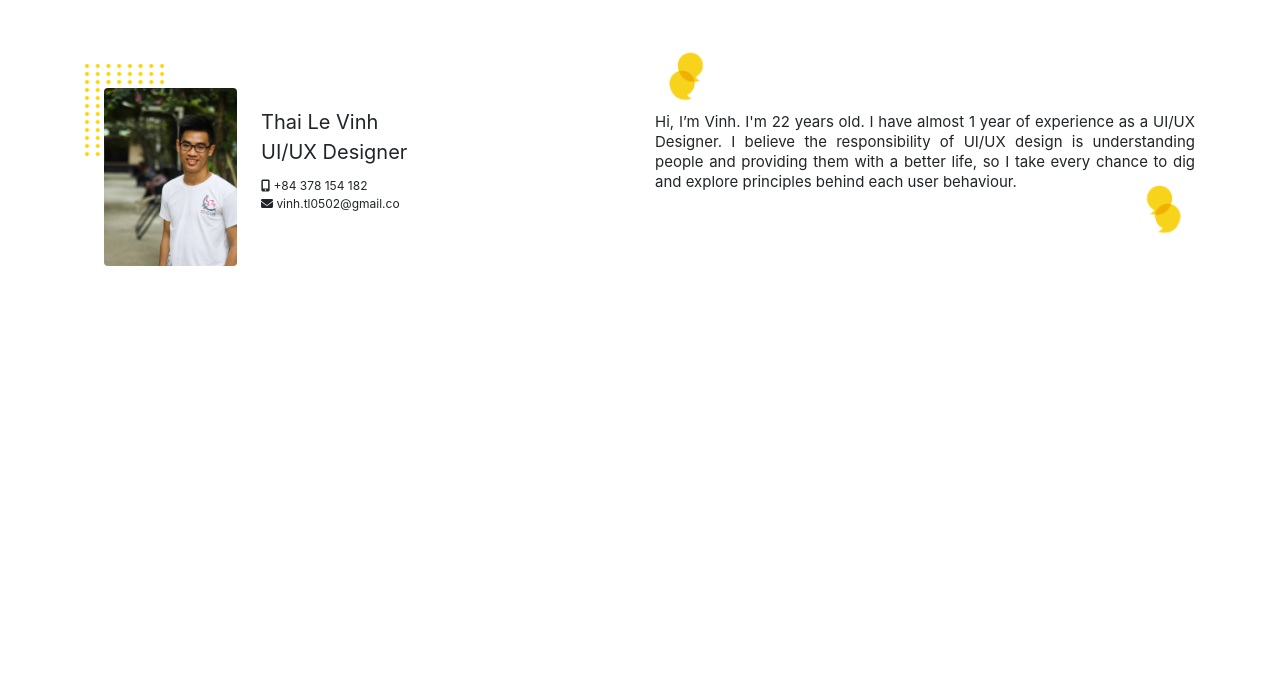
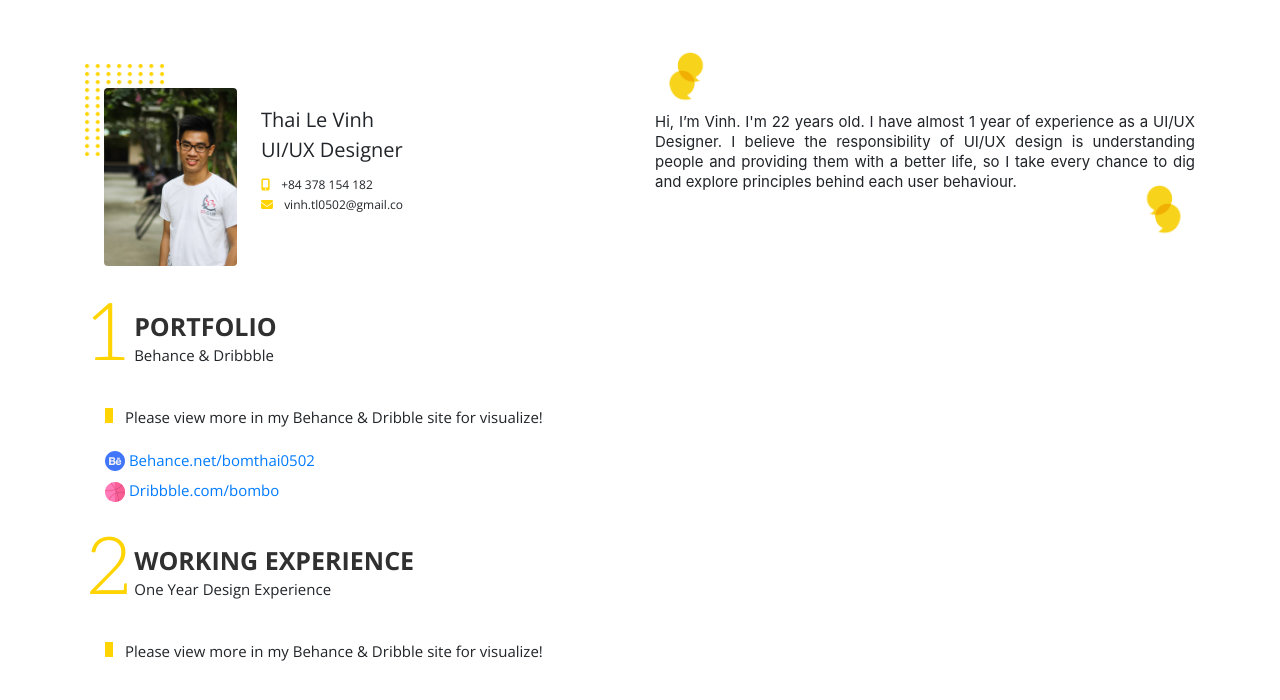
Before and after one commit to vinhtl0502/vinhtl0502.github.io, a plain HTML site: page index.html in a window 1280 px wide. Drawn offline with nearby package versions, Linux system fonts and the light colour scheme.

Commit message:
update CV

```diff
--- a/CV/css/base.css
+++ b/CV/css/base.css
@@ -1,7 +1,6 @@
 html {
   box-sizing: border-box;
   font-size: 62.5%;
-  font-family: "Open Sans", sans-serif;
 }
 
 *,
--- a/CV/css/styles.css
+++ b/CV/css/styles.css
@@ -1,7 +1,7 @@
 /* profile */
 .profile {
   margin-top: 64px;
-  margin-bottom: 5rem;
+  margin-bottom: 1rem;
   display: flex;
   align-items: center;
 }
@@ -10,7 +10,6 @@
   width: 152px;
   height: 202px;
   position: relative;
-  display: inline-block;
 }
 
 .avatar_bg {
@@ -27,6 +26,7 @@
   width: 133px;
   height: 178px;
   border-radius: 4px;
+  border: 0px;
   background-image: url(/CV/img/avatar.png);
   background-size: contain;
   position: absolute;
@@ -42,22 +42,29 @@
 }
 .profile_infor > .profile_name {
   font-style: normal;
-  font-weight: normal;
+  font-weight: 500;
   font-size: 2rem;
+  font-family: "Open Sans", sans-serif;
   list-style: none;
   padding: 0;
 }
 
 .profile_infor > .profile_contact {
   font-style: normal;
-  font-weight: normal;
+  font-weight: 300;
   font-size: 1.2rem;
+  font-family: "Open Sans", sans-serif;
   list-style: none;
   padding: 0;
 }
 
+.profile_infor > .profile_contact > li > i {
+  margin-right: 8px;
+  padding: 4px 0 4px 0;
+  color: #ffd400;
+}
+
 /* bio */
-
 .bio {
   margin-top: 50px;
   position: relative;
@@ -74,8 +81,8 @@
   margin-bottom: 8px;
   font-style: normal;
   font-weight: normal;
-  font-size: 15px;
-  line-height: 20px;
+  font-size: 1.5rem;
+  line-height: 2rem;
   text-align: justify;
 }
 
@@ -87,3 +94,127 @@
   height: 54px;
   object-fit: contain;
 }
+
+/* portfolio */
+.portfolio_title {
+  display: flex;
+}
+
+.portfolio_title--number {
+  font-family: Aleo;
+  font-style: normal;
+  font-weight: 300;
+  font-size: 8rem;
+  color: #ffd400;
+  margin: auto 0;
+}
+
+.portfolio_title--text {
+  background-color: #fff;
+  padding-left: 0.6rem;
+  padding-right: 0.8rem;
+  margin: 3.5rem 0 auto -0.4em;
+}
+
+.portfolio_title--text > h1 {
+  font-family: "Open Sans", sans-serif;
+  font-style: normal;
+  font-weight: bold;
+  font-size: 2.5rem;
+  color: #303030;
+}
+
+.portfolio_title--text > h2 {
+  font-family: "Open Sans", sans-serif;
+  font-style: normal;
+  font-weight: 300;
+  font-size: 1.5rem;
+}
+
+.portfolio_content {
+  margin-top: 1rem;
+  margin-left: 2rem;
+}
+
+.portfolio_content > p:before {
+  content: "";
+  display: inline-block;
+  width: 0.8rem;
+  height: 1.5rem;
+  background-color: #ffd400;
+  margin-right: 0.8rem;
+}
+
+.portfolio_content > p {
+  font-family: "Open Sans", sans-serif;
+  font-style: normal;
+  font-weight: normal;
+  font-size: 1.5rem;
+  margin-bottom: 2rem;
+}
+
+.portfoloio_content--link {
+  font-family: "Open Sans", sans-serif;
+  font-style: normal;
+  font-weight: normal;
+  font-size: 1.5rem;
+  margin-bottom: 0.8rem;
+}
+
+/* WORKING */
+.working_title {
+  display: flex;
+}
+
+.working_title--number {
+  font-family: Aleo;
+  font-style: normal;
+  font-weight: 300;
+  font-size: 8rem;
+  color: #ffd400;
+  margin: auto 0;
+}
+
+.working_title--text {
+  background-color: #fff;
+  padding-left: 0.6rem;
+  padding-right: 0.8rem;
+  margin: 3.5rem 0 auto -0.4em;
+}
+
+.working_title--text > h1 {
+  font-family: "Open Sans", sans-serif;
+  font-style: normal;
+  font-weight: bold;
+  font-size: 2.5rem;
+  color: #303030;
+}
+
+.working_title--text > h2 {
+  font-family: "Open Sans", sans-serif;
+  font-style: normal;
+  font-weight: 300;
+  font-size: 1.5rem;
+}
+
+.working_content {
+  margin-top: 1rem;
+  margin-left: 2rem;
+}
+
+.working_content > p:before {
+  content: "";
+  display: inline-block;
+  width: 0.8rem;
+  height: 1.5rem;
+  background-color: #ffd400;
+  margin-right: 0.8rem;
+}
+
+.working_content > p {
+  font-family: "Open Sans", sans-serif;
+  font-style: normal;
+  font-weight: normal;
+  font-size: 1.5rem;
+  margin-bottom: 2rem;
+}
--- a/index.html
+++ b/index.html
@@ -14,6 +14,10 @@
     <link rel="stylesheet" href="/CV/css/styles.css" />
     <link
       href="https://fonts.googleapis.com/css2?family=Open+Sans:ital,wght@0,300;0,400;0,600;0,700;0,800;1,300;1,400;1,600;1,700;1,800&display=swap"
+      rel="stylesheet"
+    />
+    <link
+      href="https://fonts.googleapis.com/css2?family=Aleo:ital,wght@0,300;0,400;0,700;1,300;1,400;1,700&display=swap"
       rel="stylesheet"
     />
     <script
@@ -43,11 +47,11 @@
               <ul class="profile_contact">
                 <li>
                   <i class="fas fa-mobile-alt"></i>
-                  <span>+84 378 154 182</span>
+                  <span> +84 378 154 182</span>
                 </li>
                 <li>
                   <i class="fas fa-envelope"> </i>
-                  <span>vinh.tl0502@gmail.co</span>
+                  <span> vinh.tl0502@gmail.co</span>
                 </li>
               </ul>
             </div>
@@ -70,9 +74,59 @@
         </div>
       </div>
 
-      <!-- 1.Porfolop-->
+      <!-- Content-->
       <div class="row">
-        <div class="col-12 col-xl-6 col-md-6"></div>
+        <div class="col-12 col-xl-6 col-md-6">
+          <div class="por_work_edu">
+            <!-- Portfolio -->
+            <div class="portfolio">
+              <!-- Portfolio Title -->
+              <div class="portfolio_title">
+                <div class="portfolio_title--number">1</div>
+                <div class="portfolio_title--text">
+                  <h1>PORTFOLIO</h1>
+                  <h2>Behance & Dribbble</h2>
+                </div>
+                <div class="portfolio_title--line"></div>
+              </div>
+
+              <!-- Portfolio Content -->
+              <div class="portfolio_content">
+                <p>
+                  Please view more in my Behance & Dribble site for visualize!
+                </p>
+                <div class="portfoloio_content--link">
+                  <a href="behance.net/bomthai0502">
+                    <img src="/CV/img/behance.svg" alt="" />
+                    Behance.net/bomthai0502</a
+                  >
+                </div>
+                <div class="portfoloio_content--link">
+                  <a href="Dribbble.com/bombo"
+                    ><img src="/CV/img/dribbble.svg" alt="" />
+                    Dribbble.com/bombo</a
+                  >
+                </div>
+              </div>
+            </div>
+
+            <!-- Working Experience -->
+            <div class="working_title">
+              <div class="working_title--number">2</div>
+              <div class="working_title--text">
+                <h1>WORKING EXPERIENCE</h1>
+                <h2>One Year Design Experience</h2>
+              </div>
+              <div class="working_title--line"></div>
+            </div>
+
+            <!-- Working Content -->
+            <div class="working_content">
+              <p>
+                Please view more in my Behance & Dribble site for visualize!
+              </p>
+          </div>
+        </div>
         <div class="col-12 col-xl-6 col-md-6"></div>
       </div>
     </div>
```
Also changed, not shown: CV/img/behance.svg (added), CV/img/dribbble.svg (added).
